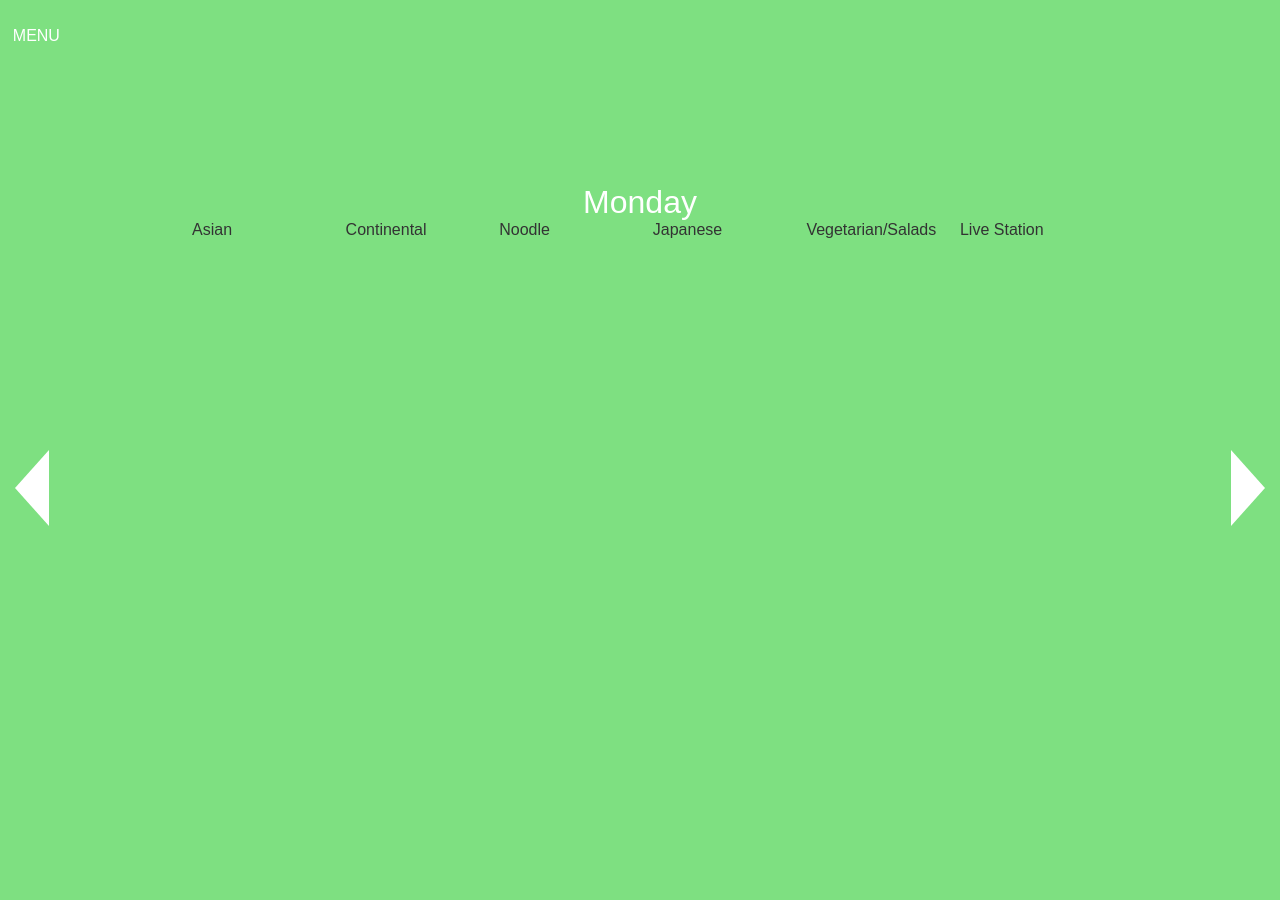
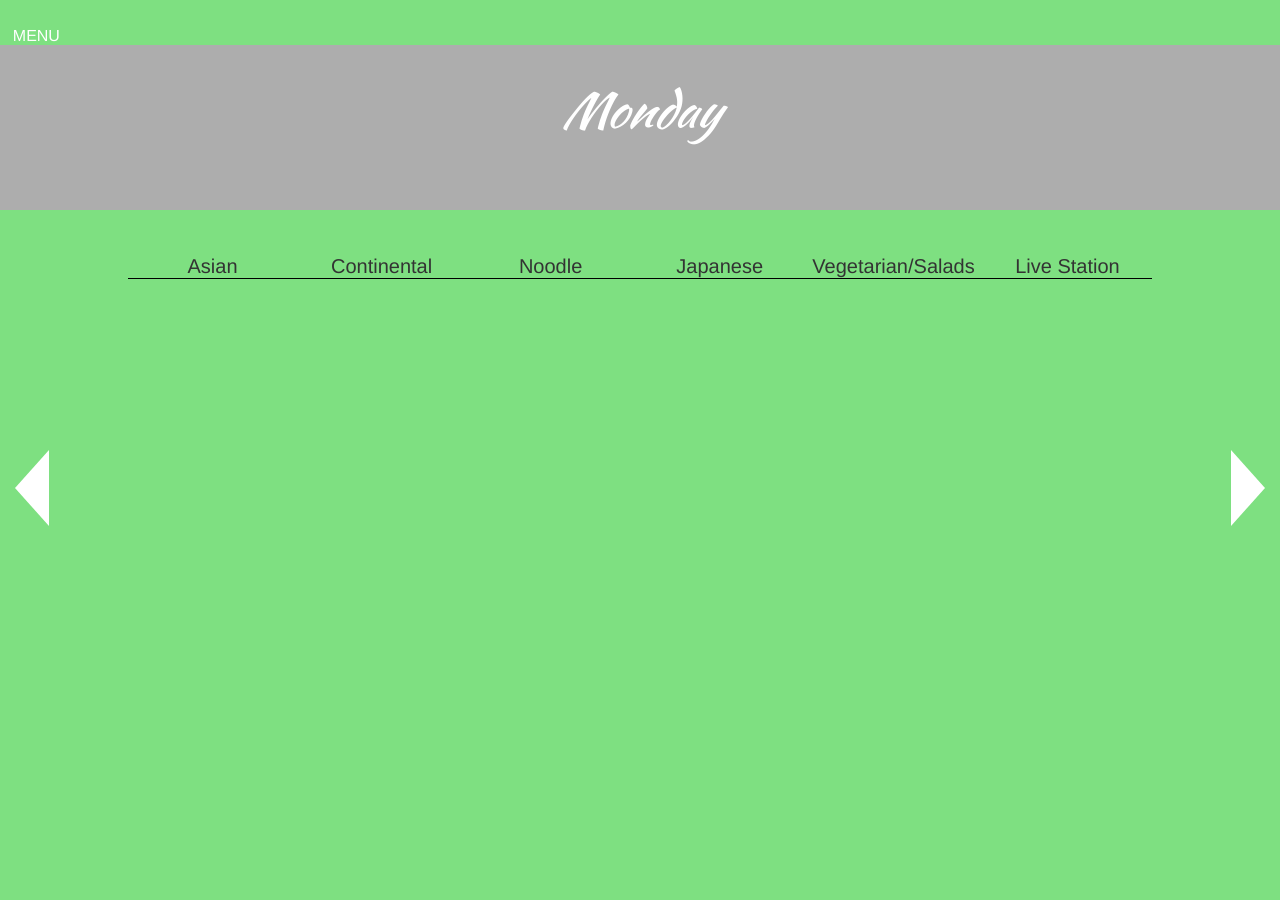
Before and after one commit to InternationalSchoolBangkok/isbcafeteriawebsite, a PHP site: page / in a window 1280 px wide. Run offline with PHP 8.4, Linux system fonts and the light colour scheme; data that the repository does not hold is empty.

Commit message:
Fixes
-Added font
-Added grey thing. Remove if want.
-Made modal close on click outside modal box
-Images larger
-No vertical margin
-Added some random border

```diff
--- a/index.php
+++ b/index.php
@@ -20,6 +20,7 @@ $displayWeek = $cache["current-week"];
 	<!--Load dem Css files-->
 	<link rel="stylesheet" type="text/css" href="jquery.fullPage.css" />
 	<link rel="stylesheet" type="text/css" href="style.css" />
+    <link href='https://fonts.googleapis.com/css?family=Kaushan+Script' rel='stylesheet' type='text/css'>
 	<script src="jquery.min2.js"></script>
 	<!--Temp Css Loader-->
 	<style>
@@ -27,12 +28,19 @@ $displayWeek = $cache["current-week"];
 	/* Main Text Styles
 	----------------------------------------*/
 	h1{
-		font-size: 2em;
-		font-family: arial,helvetica;
+		font-size: 3em;
+		font-family:'Kaushan Script';
+        font-style: italic;
 		color: #fff;
 		margin:0;
 		margin-top: -50px;
 		padding:30px 0 0 0;
+
+
+        /*Comment this out to remove grey menu*/
+        width:100vw;
+        height:15vh;
+        background-color: #ADADAD;
 	}
 
 	.intro p{
@@ -41,11 +49,12 @@ $displayWeek = $cache["current-week"];
 	}
 
 	body{
-		font-family: arial,helvetica;
+		font-family: helvetica;
 		color: #333;
 		height:100%;
 		width:100vw;
 		position: relative;
+        -webkit-text-size-adjust: auto;
 	}
 
 	/* Section Styling
@@ -82,36 +91,56 @@ $displayWeek = $cache["current-week"];
 
 	}
 	#slide2{
-		background-color: aqua;
+		background-color: #C6D8FF;
 
 	}
 	#slide3{
-		background-color: darkorange;
+		background-color: #8789C0;
 	}
 	#slide4{
-		background-color: darkmagenta;
+		background-color: #DDD8C4;
 	}
 	#slide5{
-		background-color: darksalmon;
+		background-color: #FFA630;
 	}
 
 	/* Individual Dates
 	* --------------------------------------- */
 	table{
 		margin: 0 auto;
-		width:72vw;
+        margin-top:5vh;
+		width:80vw;
 	}
+
 	table td{
 		width: 12vw;
 		height:auto;
-		padding-left: 1vw;
 		position: relative;
+        margin: 0;
+        font-size: 20px;
 	}
 
+    table tr{
+        text-align: center;
+    }
+
+    table tr:first-child td{
+        border-style: none;
+        border-bottom: 1px solid black;
+        margin-bottom: 2vh;
+
+
+    }
+    table tr{
+        margin-bottom: 10vh;
+    }
+
 	table tr td img{
-		width:10vw;
+		width:12vw;
 		object-fit: cover;
-		margin:0.5vh;
+        line-height: 0;
+
+
 	}
 	.fp-controlArrow{
 		margin-top:0vh;
@@ -284,6 +313,7 @@ $displayWeek = $cache["current-week"];
 			$overlay.hide();
 			$content.empty();
 			$(window).unbind('resize.modal');
+
 		};
 
 		// Generate the HTML and add it to the document
@@ -300,7 +330,11 @@ $displayWeek = $cache["current-week"];
 			$('body').append($overlay, $modal);
 		});
 
-		$close.click(function(e){
+		$overlay.click(function(e){
+			e.preventDefault();
+			method.close();
+		});
+        $close.click(function(e){
 			e.preventDefault();
 			method.close();
 		});
```
Also changed, not shown: 1 other file.
